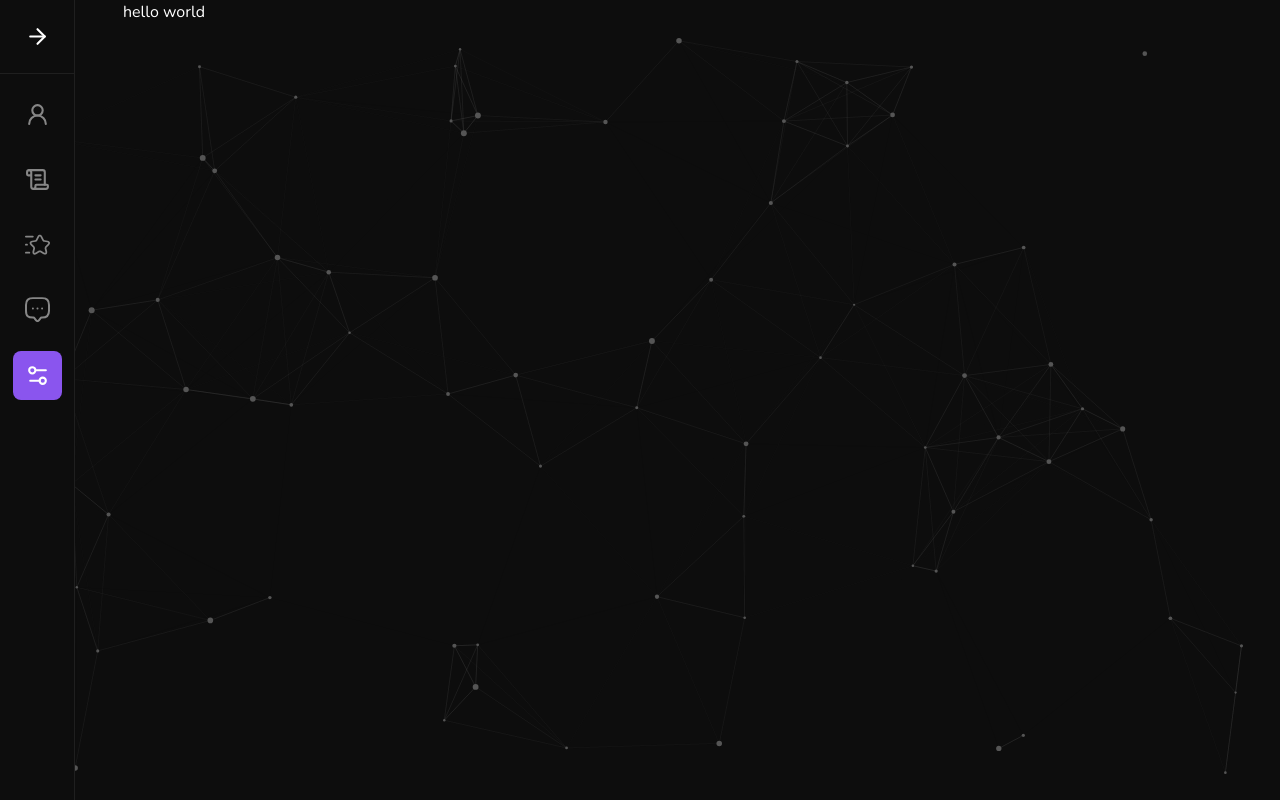
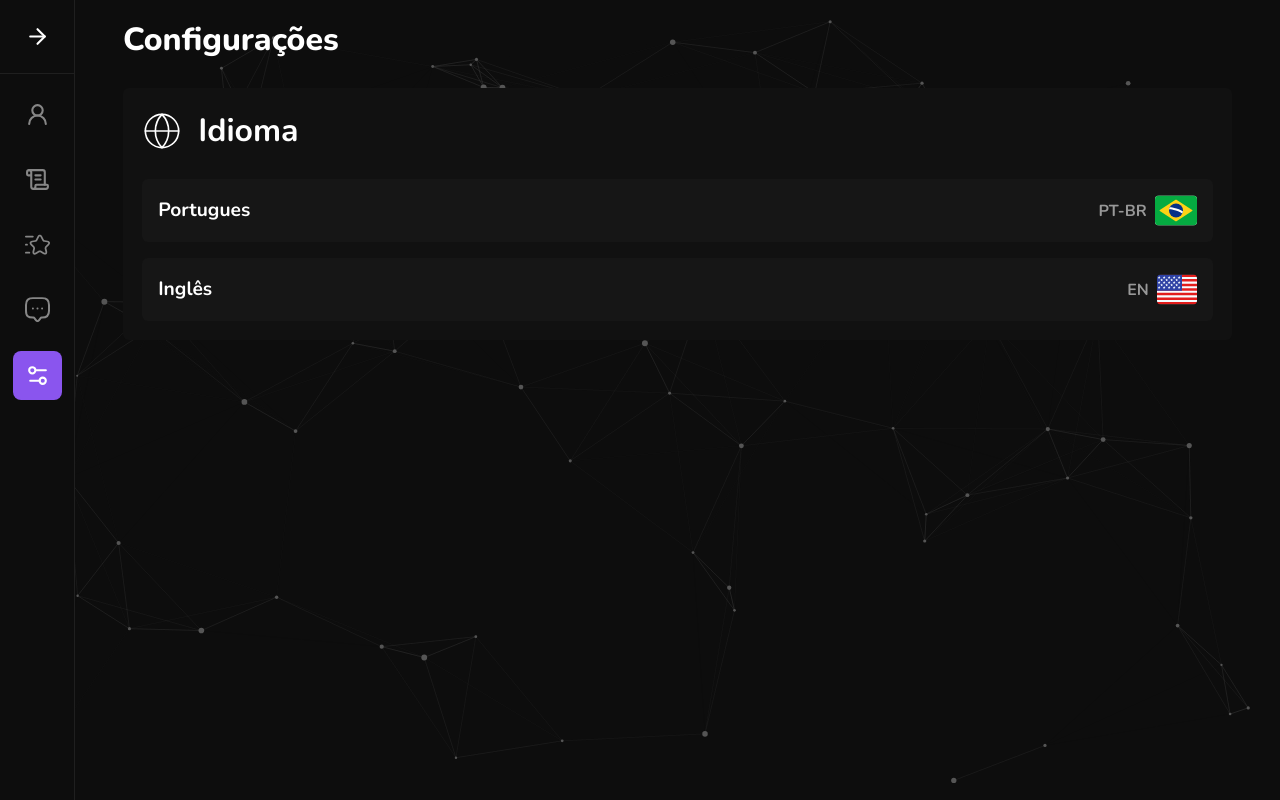
Before and after one commit to daviaxs/portfolio-v2, a Next.js app: page /app/settings in a window 1280 px wide. Built offline with nearby package versions, Linux system fonts and the light colour scheme.

Commit message:
feat: Add base language selection to Settings page

```diff
--- a/src/app/app/settings/page.tsx
+++ b/src/app/app/settings/page.tsx
@@ -1,3 +1,39 @@
+import { Title } from '@/app/utils/Title'
+import { Brazil } from '@/shared/assets/svgs/Brazil'
+import { UnitedStates } from '@/shared/assets/svgs/UnitedStates'
+import { Globe } from 'lucide-react'
+
 export default function Settings() {
-  return <div>hello world</div>
+  return (
+    <div className="flex flex-col gap-6 py-4 items-start justify-start w-full h-fit">
+      <Title>Configurações</Title>
+
+      <div className="flex flex-col justify-start items-start rounded-md w-full h-fit p-[1.2rem] gap-6 bg-grey-800">
+        <div className="flex items-center justify-center gap-4">
+          <Globe size={40} strokeWidth={1} />
+          <h2 className="font-bold text-[2rem]">Idioma</h2>
+        </div>
+
+        <div className="flex flex-col gap-4 w-full">
+          <button className="flex items-center justify-between bg-grey-700 rounded-md p-4 cursor-pointer">
+            <h4 className="font-bold text-[1.2rem]">Portugues</h4>
+
+            <div className="flex items-center justify-center gap-2">
+              <span className="font-bold text-grey-200">PT-BR</span>
+              <Brazil />
+            </div>
+          </button>
+
+          <button className="flex items-center justify-between bg-grey-700 rounded-md p-4 cursor-pointer">
+            <h4 className="font-bold text-[1.2rem]">Inglês</h4>
+
+            <div className="flex items-center justify-center gap-2">
+              <span className="font-bold text-grey-200">EN</span>
+              <UnitedStates />
+            </div>
+          </button>
+        </div>
+      </div>
+    </div>
+  )
 }
```
